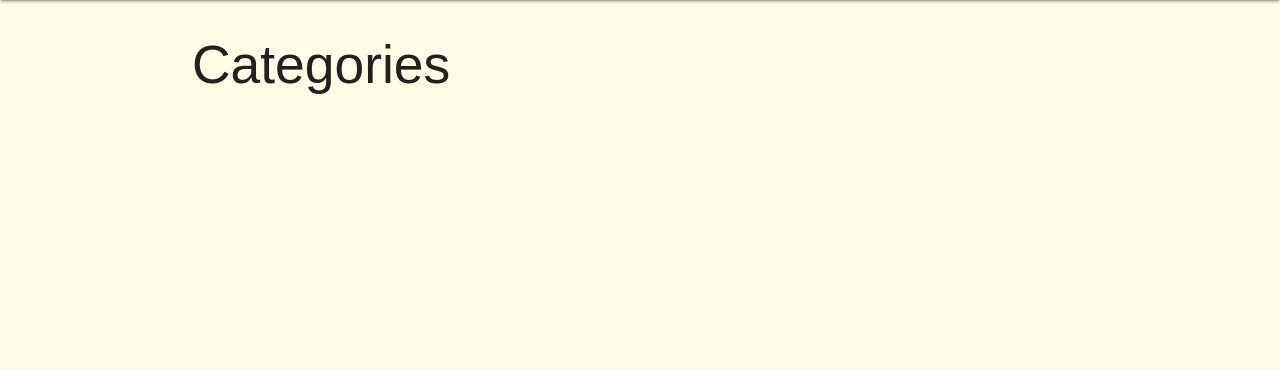
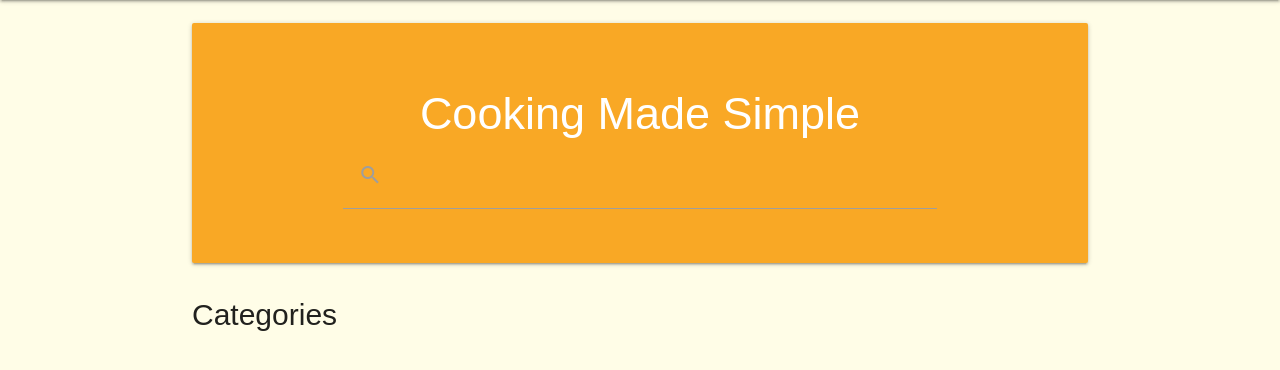
Before and after one commit to Tiff-C/nomnoms, a Flask app: page / in a window 1280 px wide. Shown: the part 64-434 px from the top of the page. Run offline with Flask 2, Linux system fonts and the light colour scheme; data that the repository does not hold is empty; some libraries are stand-ins or nearby versions; some web fonts are replaced.

Commit message:
add search panel

```diff
--- a/static/css/style.css
+++ b/static/css/style.css
@@ -2,3 +2,16 @@ body {
     font-family: Yaldevi, sans-serif;
     background-color: #fffde7;
 }
+
+h1 {
+    font-size: 3rem;
+}
+
+h2 {
+    font-size: 2rem;
+}
+
+.search-recipes {
+    min-height: 30vh;
+    margin-top: 1.5rem;
+}
--- a/templates/all_recipes.html
+++ b/templates/all_recipes.html
@@ -1,6 +1,20 @@
 {% extends "base.html" %}
 
 {% block main_content %}
+
+    <div class="card-panel search-recipes yellow darken-3 white-text">
+        <div class="container">
+            <h1 class="center-align">Cooking Made Simple</h1>
+            <form>
+                <div class="input-field">
+                    <input id="search" type="search">
+                    <label class="label-icon" for="search"><i class="material-icons">search</i></label>
+                    <i class="material-icons">close</i>
+                </div>
+            </form>
+        </div>
+    </div>
+
     <h2>Categories</h2>
     <div class="row">
         {% for category in categories %}
@@ -17,22 +31,5 @@
         {% endfor %}
     </div>
 
-    <div class="row">
-        <div class="col s12">
-            {% for cuisine in cuisines %}
-                <div class="col s6 m4 l3">
-                    <div class="card">
-                        <div class="card-image">
-                            <img src="{{ cuisine.cuisine_image }}" alt="{{ cuisine.recipe_cuisine }} Dish">
-                        </div>
-                        <div class="card-action">
-                            <a href="#">{{ cuisine.recipe_cuisine }}</a>
-                        </div>
-                    </div>
-                </div>
-            {% endfor %}
-        </div>
-    </div>
-
 
 {% endblock %}
```
